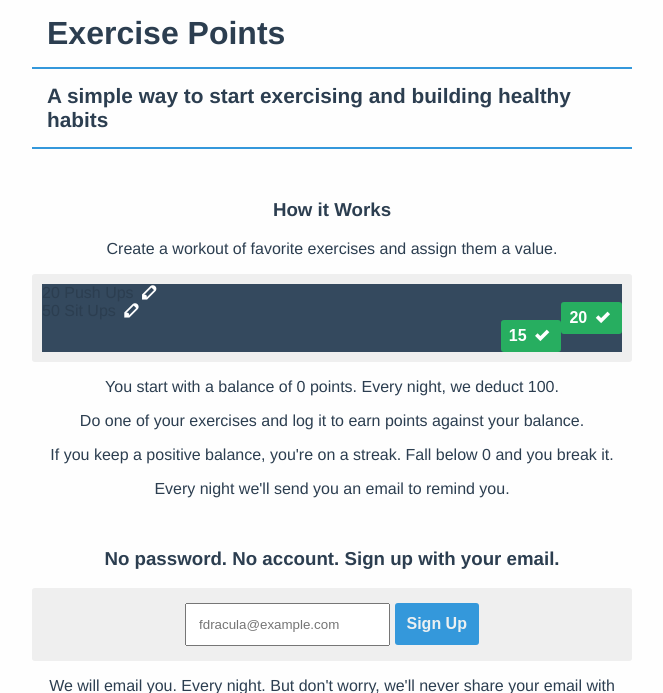
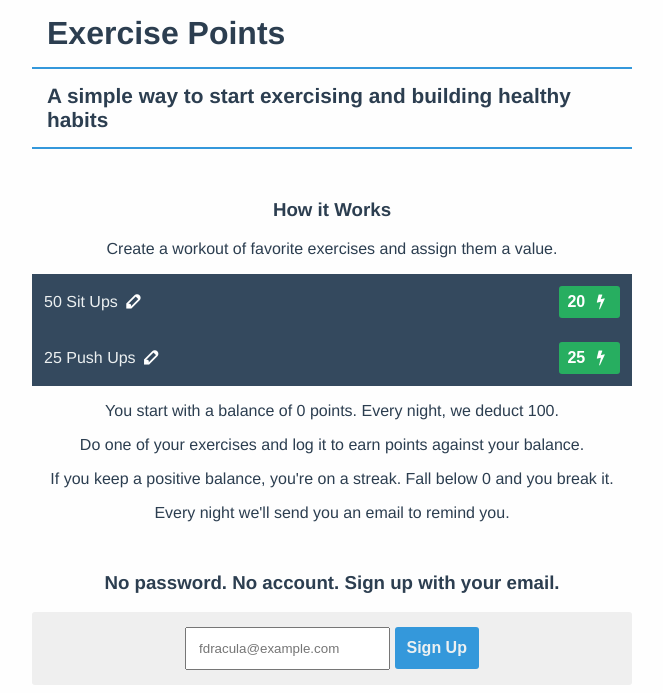
Before and after one commit to miniatureape/exercise, a Flask app: page / in a window 1280 px wide. Shown: the top 693 px of the page, without its empty margins (308-971 px from the left). Run offline with Flask 2, Linux system fonts and the light colour scheme; some libraries are stand-ins or nearby versions.

Commit message:
Fix homepage example

```diff
--- a/templates/index.html
+++ b/templates/index.html
@@ -10,40 +10,46 @@
     <p>Create a workout of favorite exercises and assign them a value.</p>
 
     <div class="example well">
-        <section class="card table-container">
-            <section class="table exercise-table">
-                <section class="table-body">
+        <section class="table ex-table">
+            <section class="table-body">
+                <div class="display-row">
                     <div class="cell description">
-                        20 Push Ups
-                        <form class="delete-exercise-form">
-                            <button class="link"><i class="icon-pencil"></i></button>
-                        </form>
+                        50
+                        Sit Ups
+                        <button
+                            class="edit-exercise link">
+                            <i class="icon-pencil"></i>
+                        </button>
                     </div>
                     <div class="cell value">
-                        <form class="deposit-form" method="post">
+                        <form class="deposit-form" />
                             <button class="deposit ready">
                                 20
-                                <i class="ready icon-ok"></i>
+                                <i class="ready icon-flash-1"></i>
                                 <i class="waiting icon-spinner2 animate-spin"></i>
                             </button>
                         </form>
                     </div>
+                </div>
+                <div class="display-row">
                     <div class="cell description">
-                        50 Sit Ups
-                        <form class="delete-exercise-form">
-                            <button class="link"><i class="icon-pencil"></i></button>
-                        </form>
+                        25
+                        Push Ups
+                        <button
+                            class="edit-exercise link">
+                            <i class="icon-pencil"></i>
+                        </button>
                     </div>
                     <div class="cell value">
-                        <form class="deposit-form" method="post">
+                        <form class="deposit-form" />
                             <button class="deposit ready">
-                                15
-                                <i class="ready icon-ok"></i>
+                                25
+                                <i class="ready icon-flash-1"></i>
                                 <i class="waiting icon-spinner2 animate-spin"></i>
                             </button>
                         </form>
                     </div>
-                </section>
+                </div>
             </section>
         </section>
     </div>
```
